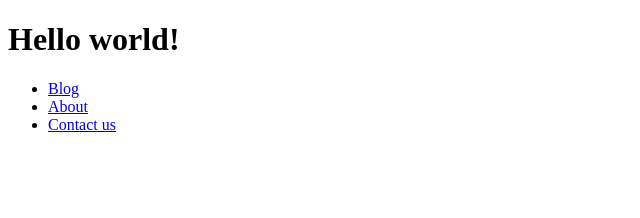
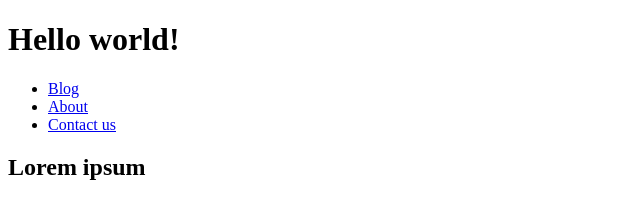
Before and after one commit to Vatsal-Bharkhada-Simform/Git-assignment, a plain HTML site: page index.html in a window 1280 px wide. Shown: the whole page, without its empty margins (0-640 px from the left). Drawn offline with Linux system fonts and the light colour scheme.

Commit message:
Feat: Add main section.

```diff
--- a/index.html
+++ b/index.html
@@ -15,5 +15,8 @@
             <li><a href="#">Contact us</a></li>
         </ul>
     </nav>
+    <main>
+        <h2>Lorem ipsum</h2>
+    </main>
 </body>
 </html>
```
